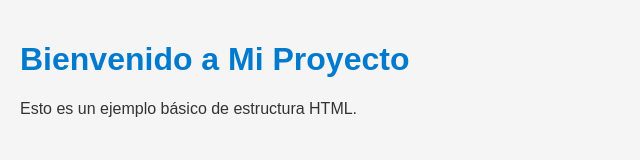
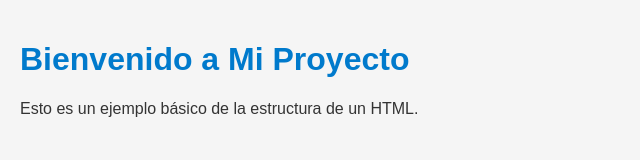
Before and after one commit to Org-000/MyWorkProjects, a plain HTML site: page index.html in a window 1280 px wide. Shown: the full height of the page, 0-640 px from the left. Drawn offline with Linux system fonts and the light colour scheme.

Commit message:
Mejorar la estructura

```diff
--- a/index.html
+++ b/index.html
@@ -2,11 +2,11 @@
 <html lang="es">
 <head>
   <meta charset="UTF-8">
-  <title>Mi Proyecto</title>
+  <title>Mi Proyecto Mejorado</title>
   <link rel="stylesheet" href="style.css">
 </head>
 <body>
   <h1>Bienvenido a Mi Proyecto</h1>
-  <p>Esto es un ejemplo básico de estructura HTML.</p>
+  <p>Esto es un ejemplo básico de la estructura de un HTML.</p>
 </body>
 </html>
```
Also changed, not shown: 1 other file.
